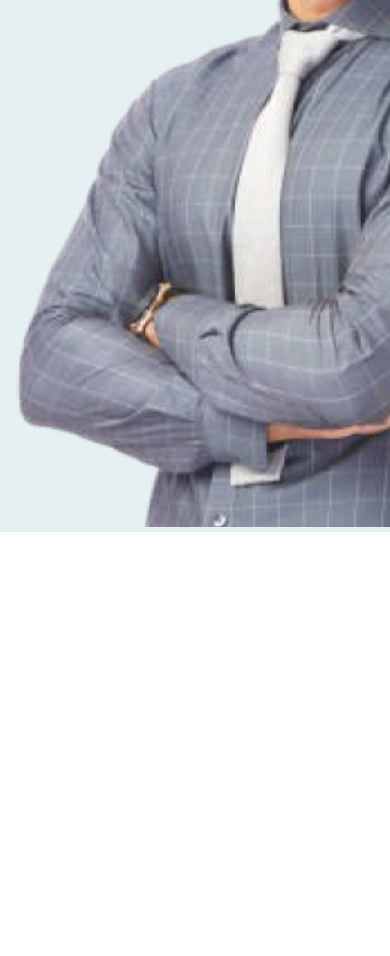
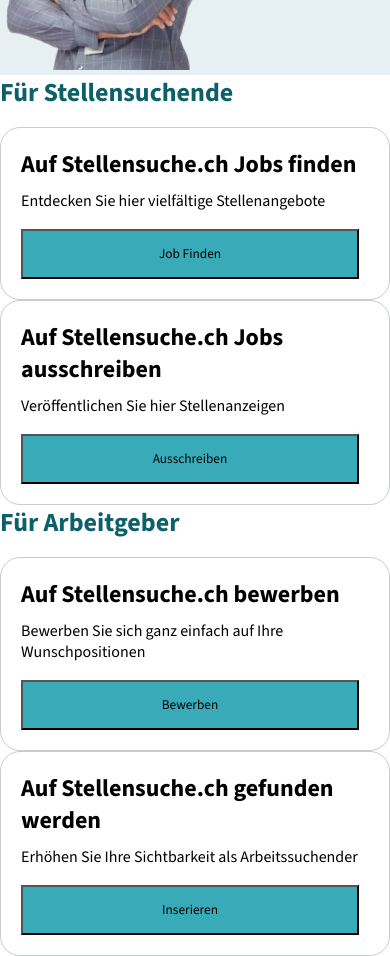
Before and after one commit to Zain-ahmed1/Stellensuche, a plain HTML site: page index.html in a window 390 px wide. Shown: the part 800-1756 px from the top of the page. Before the commit the page ends 1332 px from the top, so only its background shows below. Drawn offline with nearby package versions, Linux system fonts and the light colour scheme.

Commit message:
Card Section Created

```diff
--- a/assets/styles/responsive.css
+++ b/assets/styles/responsive.css
@@ -41,8 +41,28 @@
     .btn-flex .custom-btn-style {
         width: 200px !important;
     }
+
+
+    .cards-container .row .last-card-container {
+        margin-left: -0 !important;
+    }
 }
 
+@media only screen and (max-width: 768px) {
+    .hero-section {
+        padding: 50px 0;
+    }
+
+    .hero-section .img {
+        width: 260px;
+        margin-bottom: -50px !important;
+        padding-top: 30px;
+    }
+
+    .cards-container .card-head h1 {
+        font-size: 26px;
+    }
+}
 
 @media only screen and (max-width: 640px) {
     .flex__right .right-box iconify-icon {
@@ -58,12 +78,21 @@
         padding: 12px 0 !important;
     }
 
-    .hero-section {
-        padding-top: 0;
+    .hero-txt h1 {
+        font-size: 42px;
+    }
+
+    .hero-txt p {
+        font-size: 20px !important;
     }
 
     .btn-submit {
         width: 100%;
     }
 
+    .hero-section .img {
+        width: 220px;
+        margin-bottom: -50px !important;
+        padding-top: 30px;
+    }
 }
--- a/assets/styles/style.css
+++ b/assets/styles/style.css
@@ -119,7 +119,7 @@ a {
 }
 
 .hero-txt h1 {
-    font-size: 46px;
+    font-size: 54px;
     color: var(--text-color);
     font-weight: 700;
 }
@@ -163,7 +163,38 @@ a {
 }
 
 .btn-submit {
-    width: 260px;
-    padding: 14px 0;
+    width: 280px;
+    height: 60px;
     background-color: var(--main-color) !important;
 }
+
+.cards-container .card-head h1 {
+    font-size: 32px;
+    padding-bottom: 18px;
+    color: var(--text-color);
+    font-weight: 700;
+}
+
+.cards-container .card {
+    border-radius: 20px;
+    border: 1px solid #C8CCD0;
+    padding: 20px;
+    display: flex;
+    flex-direction: column;
+    padding-right: 30px;
+    row-gap: 10px;
+}
+
+.cards-container .card p {
+    font-size: 16px;
+    padding-bottom: 8px;
+}
+
+.cards-container .row .last-card-container {
+    margin-left: -16px !important;
+}
+
+.cards-container .card .btn-submit {
+    width: 100%;
+    height: 50px;
+}
--- a/index.html
+++ b/index.html
@@ -100,7 +100,7 @@
                     aria-expanded="false" aria-label="Toggle navigation">
                     <span class="navbar-toggler-icon fs-2"></span>
                 </button>
-                <div class="Navbar-mobile collapse z-3" id="navbarSupportedContent">
+                <div class="Navbar-mobile collapse" id="navbarSupportedContent" style="z-index: 11;">
                     <div>
                         <ul class="navbar-nav me-auto mb-2 mb-lg-0 px-2">
                             <li class="nav-item">
@@ -130,10 +130,10 @@
     <main>
         <section class="bg-color hero-section">
             <div
-                class="container mx-auto d-flex justify-content-between align-items-center mx-auto px-xl-0 px-sm-3 px-3">
-                <div class="d-flex w-100 flex-column row-gap-sm-4 py-5 align-items-start justify-content-start hero-txt">
+                class="container mx-auto d-flex flex-md-row flex-column justify-content-between align-items-center mx-auto px-xl-0 px-sm-3 px-3">
+                <div class="d-flex w-100 flex-column row-gap-sm-3 align-items-start justify-content-start hero-txt">
                     <h1 class="lh-base ">Erfolgreiche Stellensuche!</h1>
-                    <p class="fs-2 pt-sm-0 pt-3 pb-sm-0 pb-4">
+                    <p class="fs-1 pt-sm-1 pt-3 pb-sm-2 pb-4">
                         Entdecke denien Traumjob!
                     </p>
 
@@ -145,15 +145,71 @@
                                             icon="basil:search-outline"></iconify-icon>
                                     </div>
                                 </span>
-                                <input class="form-control me-sm-2" type="search" placeholder="Stelle suchen" aria-label="Search"
-                                    required>
+                                <input class="form-control me-sm-2" type="search" placeholder="Stelle suchen"
+                                    aria-label="Search" required>
                             </div>
-                            <button class="btn btn-pill btn-primary fs-3 btn-submit py-3" type="submit">Job suchen</button>
+                            <button class="btn btn-pill btn-primary fs-3 btn-submit py-3" type="submit">Job
+                                suchen</button>
                         </form>
                     </div>
                 </div>
-                <div class="img d-md-block d-none">
+                <div class="img">
                     <img src="./assets/images/asd-removebg-preview 1.png" alt="Man Smiling With Job">
+                </div>
+            </div>
+        </section>
+
+        <section class="cards-container py-5 ">
+            <div class="container-xl  mx-auto px-xl-0 px-3 ">
+                <div class="d-flex justify-content-center align-items-center">
+                    <div class="row column-gap-0 row-gap-4">
+                        <div class="col-sm-6 col-12">
+                            <div class="row">
+                                <div class="card-head">
+                                    <h1>Für Stellensuchende</h1>
+                                </div>
+                            </div>
+                            <div class="row w-100 row-gap-3">
+                                <div class="col-12 col-md-12 col-xl-6">
+                                    <div class="card">
+                                        <h1>Auf Stellensuche.ch Jobs finden</h1>
+                                        <p>Entdecken Sie hier vielfältige Stellenangebote</p>
+                                        <button class="btn btn-submit fs-3 btn-pill text-white">Job Finden</button>
+                                    </div>
+                                </div>
+                                <div class="col-12 col-md-12 col-xl-6">
+                                    <div class="card">
+                                        <h1>Auf Stellensuche.ch Jobs ausschreiben</h1>
+                                        <p>Veröffentlichen Sie hier Stellenanzeigen</p>
+                                        <button class="btn btn-submit fs-3 btn-pill text-white">Ausschreiben</button>
+                                    </div>
+                                </div>
+                            </div>
+                        </div>
+                        <div class="last-card-container col-sm-6 col-12">
+                            <div class="row">
+                                <div class="card-head">
+                                    <h1>Für Arbeitgeber</h1>
+                                </div>
+                            </div>
+                            <div class="row w-100 row-gap-3">
+                                <div class="col-12 col-md-12 col-xl-6">
+                                    <div class="card">
+                                        <h1>Auf Stellensuche.ch bewerben</h1>
+                                        <p>Bewerben Sie sich ganz einfach auf Ihre Wunschpositionen</p>
+                                        <button class="btn btn-submit fs-3 btn-pill text-white">Bewerben</button>
+                                    </div>
+                                </div>
+                                <div class="col-12 col-md-12 col-xl-6">
+                                    <div class="card">
+                                        <h1>Auf Stellensuche.ch gefunden werden</h1>
+                                        <p>Erhöhen Sie Ihre Sichtbarkeit als Arbeitssuchender</p>
+                                        <button class="btn btn-submit fs-3 btn-pill text-white">Inserieren</button>
+                                    </div>
+                                </div>
+                            </div>
+                        </div>
+                    </div>
                 </div>
             </div>
         </section>
```
